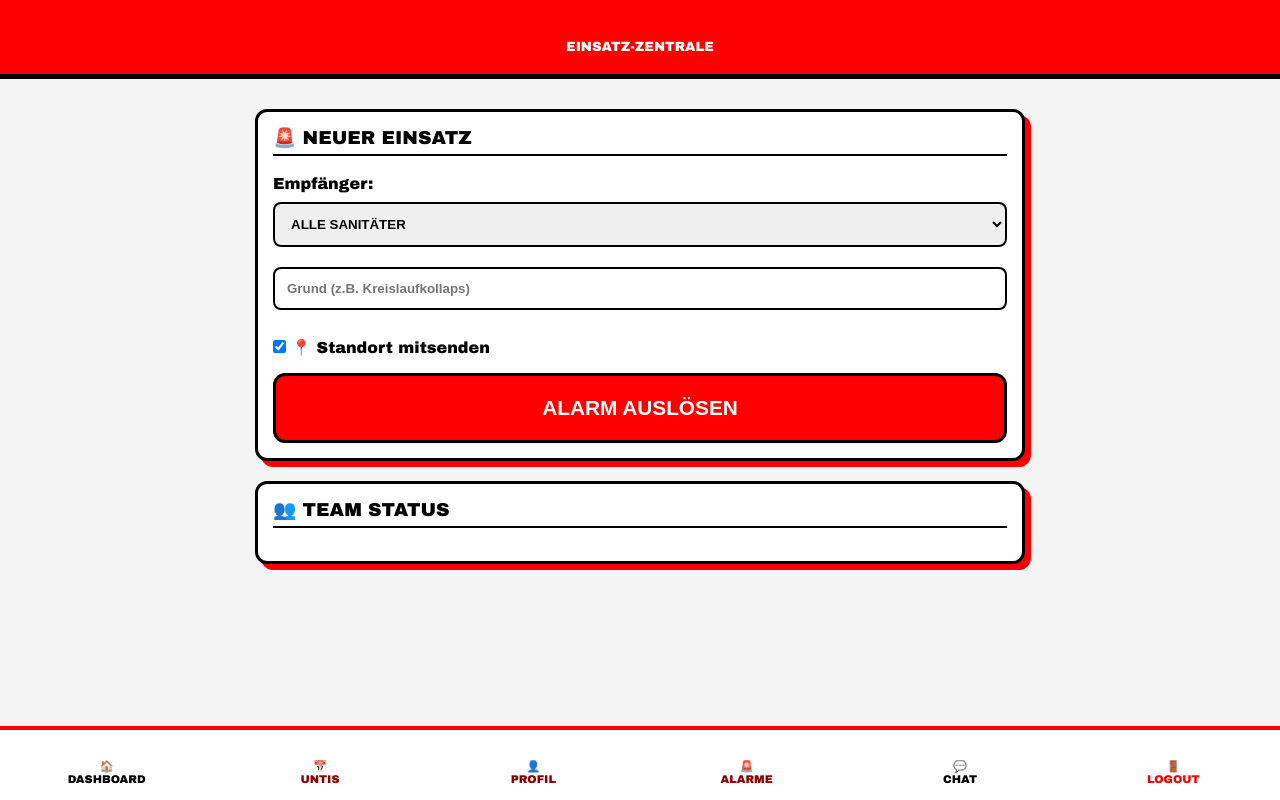
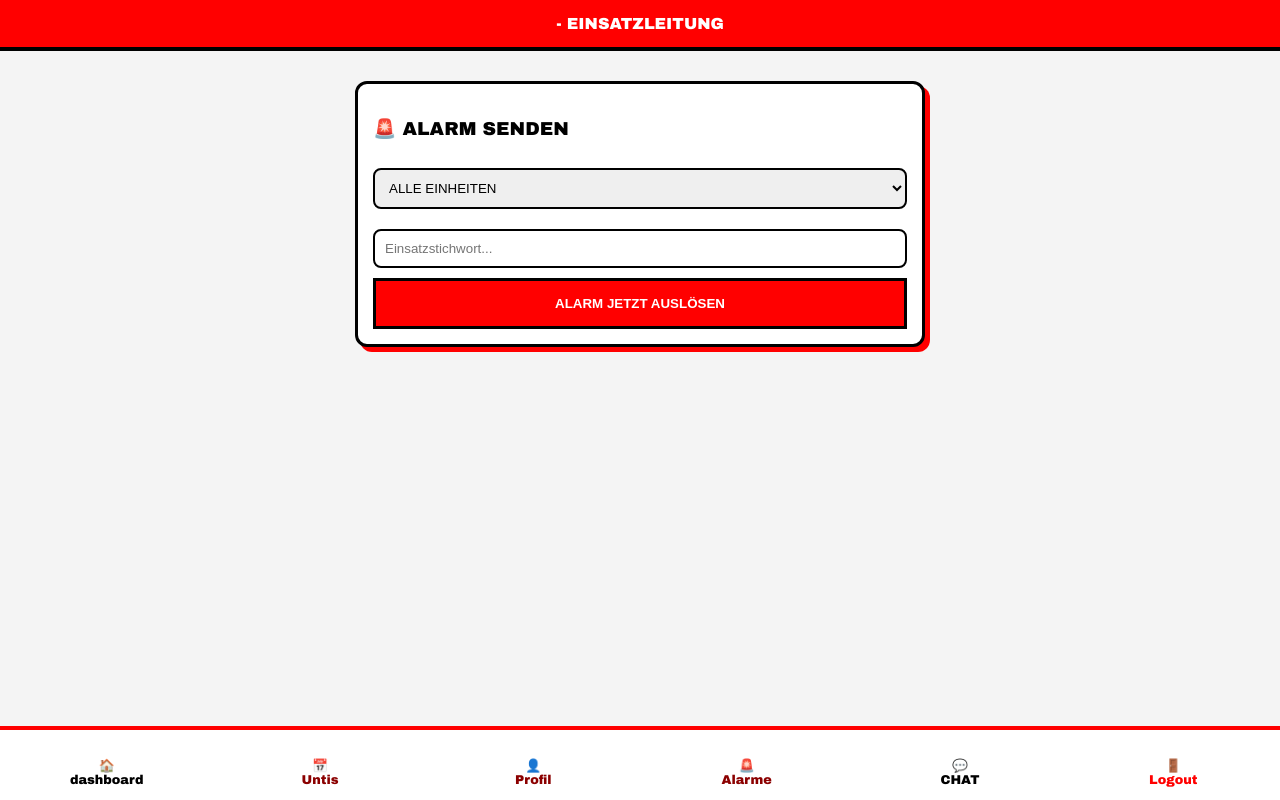
Before and after one commit to yunusemrevdffg/sanifunk-app, a Flask app: template templates/dashboard.html in a window 1280 px wide. Run offline with Flask 3, Linux system fonts and the light colour scheme; the template is opened without the code that fills it, so the values that code supplies are empty.

Commit message:
Erster Upload der Sani App

```diff
--- a/templates/dashboard.html
+++ b/templates/dashboard.html
@@ -3,107 +3,80 @@
 <meta name="viewport" content="width=device-width, initial-scale=1.0, maximum-scale=1.0, user-scalable=no">
 
 <style>
-    :root { --red: #ff0000; --dark: #000000; --white: #ffffff; }
-    body { background: #f4f4f4; padding-bottom: 90px; font-family: 'Arial Black', sans-serif; overflow-x: hidden; }
+    :root { --red: #ff0000; --dark: #000000; }
+    body { background: #f4f4f4; font-family: 'Arial Black', sans-serif; margin: 0; padding-bottom: 80px; }
 
-    .header-branding { background: var(--red); color: white; padding: 20px; text-align: center; border-bottom: 5px solid var(--dark); text-transform: uppercase; }
-    .dashboard-container { padding: 15px; max-width: 800px; margin: auto; }
+    /* Branding */
+    .header-branding { background: var(--red); color: white; padding: 15px; text-align: center; border-bottom: 4px solid var(--dark); text-transform: uppercase; }
 
-    .card { background: var(--white); border: 3px solid var(--dark); padding: 15px; margin-bottom: 20px; box-shadow: 6px 6px 0px var(--red); }
-    .card h3 { margin-top: 0; border-bottom: 2px solid var(--dark); padding-bottom: 5px; text-transform: uppercase; }
+    /* Container */
+    .dashboard-container { padding: 15px; max-width: 600px; margin: auto; }
+    .card { background: white; border: 3px solid var(--dark); padding: 15px; margin-bottom: 20px; box-shadow: 5px 5px 0px var(--red); }
 
-    input, select { width: 100%; padding: 12px; margin: 10px 0; border: 2px solid var(--dark); font-weight: bold; box-sizing: border-box; }
-
-    .btn-alarm { width: 100%; padding: 20px; font-size: 1.3em; background: var(--red); color: white; border: 3px solid var(--dark); font-weight: bold; cursor: pointer; text-transform: uppercase; }
-
-    /* --- DAS GROSSE ALARM-FENSTER (OVERLAY) --- */
+    /* Das Alarm-Menü (Overlay) */
     #alarmOverlay {
         display: none;
         position: fixed;
         top: 0; left: 0;
-        width: 100vw; height: 100vh;
+        width: 100%; height: 100%;
         background: var(--red);
         color: white;
-        z-index: 99999;
+        z-index: 999999; /* Extrem hoch damit es alles überdeckt */
         text-align: center;
-        padding-top: 40px;
-        box-sizing: border-box;
+        padding-top: 50px;
     }
 
-    .alarm-box { padding: 20px; }
-    .blink { animation: blinker 0.6s linear infinite; }
-    @keyframes blinker { 50% { opacity: 0; } }
+    .blink-text { animation: blink 0.5s infinite; font-size: 3em; font-weight: bold; margin: 0; }
+    @keyframes blink { 0% { opacity: 1; } 50% { opacity: 0.2; } 100% { opacity: 1; } }
 
-    .btn-stop {
+    .btn-confirm {
         background: white; color: var(--red);
-        padding: 25px; width: 90%;
-        border: 4px solid var(--dark);
-        font-weight: bold; font-size: 1.5em;
-        margin-top: 30px; cursor: pointer;
-        text-transform: uppercase;
+        padding: 25px; width: 85%;
+        border: 5px solid var(--dark);
+        font-size: 1.5em; font-weight: bold;
+        margin-top: 40px; text-transform: uppercase;
+        cursor: pointer;
     }
 
-    /* Navigation */
-    .nav-bar { position: fixed; bottom: 0; left: 0; width: 100%; height: 70px; background: white; display: flex; border-top: 4px solid var(--red); z-index: 1000; }
-    .nav-item { flex: 1; text-align: center; text-decoration: none; color: var(--dark); font-size: 0.7em; padding-top: 15px; font-weight: bold; text-transform: uppercase; }
+    /* Buttons & Inputs */
+    .btn-send { width: 100%; padding: 15px; background: var(--red); color: white; border: 3px solid var(--dark); font-weight: bold; cursor: pointer; }
+    input, select { width: 100%; padding: 10px; margin: 10px 0; border: 2px solid var(--dark); box-sizing: border-box; }
+
+    /* Nav */
+    .nav-bar { position: fixed; bottom: 0; width: 100%; height: 70px; background: white; display: flex; border-top: 4px solid var(--red); }
+    .nav-item { flex: 1; text-align: center; text-decoration: none; color: black; font-size: 0.8em; padding-top: 15px; font-weight: bold; }
 </style>
 
 <div class="header-branding">
-    {{ user.group }} <br> <small>Einsatz-Zentrale</small>
+    {{ user.group }} - EINSATZLEITUNG
 </div>
 
 <div class="dashboard-container">
     <div class="card">
-        <h3>🚨 NEUER EINSATZ</h3>
-        <label>Empfänger:</label>
+        <h3>🚨 ALARM SENDEN</h3>
         <select id="target">
-            <option value="all">ALLE SANITÄTER</option>
+            <option value="all">ALLE EINHEITEN</option>
             {% for m in members_emails if m != session['email'] %}
-                {% if m in all_users %}
-                    <option value="{{ m }}">{{ all_users[m]['name'] }}</option>
-                {% endif %}
+                <option value="{{ m }}">{{ all_users[m]['name'] }}</option>
             {% endfor %}
         </select>
-
-        <input type="text" id="msg" placeholder="Grund (z.B. Kreislaufkollaps)">
-
-        <div style="margin: 10px 0;">
-            <input type="checkbox" id="gps" checked style="width: auto;">
-            <label for="gps">📍 Standort mitsenden</label>
-        </div>
-
-        <button class="btn-alarm" id="sendBtn" onclick="sendAlarm()">ALARM AUSLÖSEN</button>
-    </div>
-
-    <div class="card">
-        <h3>👥 TEAM STATUS</h3>
-        {% for m in members_emails %}
-            {% if m in all_users %}
-            <div style="display: flex; justify-content: space-between; padding: 10px 0; border-bottom: 1px solid #eee;">
-                <span>{{ all_users[m]['name'] }}</span>
-                <small style="color: gray;">{{ all_users[m]['role'] }}</small>
-            </div>
-            {% endif %}
-        {% endfor %}
+        <input type="text" id="msg" placeholder="Einsatzstichwort...">
+        <button class="btn-send" onclick="sendAlarm()">ALARM JETZT AUSLÖSEN</button>
     </div>
 </div>
 
 <div id="alarmOverlay">
-    <div class="alarm-box">
-        <h1 class="blink" style="font-size: 3.5em; margin: 0;">🚨 EINSATZ</h1>
-        <hr style="border: 2px solid white; margin: 20px 0;">
+    <p class="blink-text">🚨 EINSATZ 🚨</p>
+    <div style="padding: 20px;">
+        <h2 style="font-size: 1.2em; text-decoration: underline;">VON:</h2>
+        <h1 id="alarmFrom" style="font-size: 2em; margin-bottom: 20px;">-</h1>
 
-        <div id="alarmData">
-            <p style="font-size: 1.2em; text-transform: uppercase;">Meldung von:</p>
-            <h2 id="alarmFrom" style="background: white; color: var(--red); display: inline-block; padding: 5px 15px;">-</h2>
+        <h2 style="font-size: 1.2em; text-decoration: underline;">INFO:</h2>
+        <h1 id="alarmMsg" style="font-size: 2.2em;">-</h1>
 
-            <p style="font-size: 1.2em; text-transform: uppercase; margin-top: 20px;">Grund:</p>
-            <h2 id="alarmText" style="font-size: 2em;">-</h2>
-        </div>
+        <div id="mapContainer"></div>
 
-        <div id="mapArea"></div>
-
-        <button class="btn-stop" onclick="stopAlarm()">✅ VERSTANDEN / STOPP</button>
+        <button class="btn-confirm" onclick="stopAlarm()">Gelesen / Stopp</button>
     </div>
 </div>
 
@@ -123,38 +96,41 @@
     const alarmSound = new Audio("/static/audio/alarm.mp3");
     alarmSound.loop = true;
 
-    // PRÜFEN OB EIN ALARM VORLIEGT (Alle 4 Sekunden)
-    setInterval(() => {
-        fetch('/api/check_alarm').then(r => r.json()).then(data => {
-            if (data.active) {
+    // WICHTIG: Browser-Audio freischalten
+    // Sobald der User IRGENDWO hinklickt, darf die App Töne abspielen
+    document.addEventListener('click', () => {
+        alarmSound.play().then(() => {
+            alarmSound.pause();
+        }).catch(() => {});
+    }, { once: true });
+
+    // Polling: Alle 3 Sekunden prüfen
+    function checkAlarm() {
+        fetch('/api/check_alarm')
+        .then(res => res.json())
+        .then(data => {
+            if(data.active) {
                 const overlay = document.getElementById('alarmOverlay');
+                if(overlay.style.display !== 'block') {
+                    // Infos ins Menü schreiben
+                    document.getElementById('alarmFrom').innerText = data.from;
+                    document.getElementById('alarmMsg').innerText = data.msg;
 
-                if (overlay.style.display !== 'block') {
-                    // 1. Infos füllen
-                    document.getElementById('alarmFrom').innerText = data.from;
-                    document.getElementById('alarmText').innerText = data.msg;
-
-                    // 2. Karte zeigen falls GPS da ist
-                    if (data.lat && data.lng) {
-                        document.getElementById('mapArea').innerHTML = `
-                            <a href="https://www.google.com/maps/search/?api=1&query=${data.lat},${data.lng}"
-                               target="_blank"
-                               style="color:white; font-weight:bold; font-size:1.2em; display:block; margin-top:20px;">
-                               📍 EINSATZORT AUF KARTE ANZEIGEN
-                            </a>`;
-                    } else {
-                        document.getElementById('mapArea').innerHTML = "";
+                    if(data.lat) {
+                        document.getElementById('mapContainer').innerHTML =
+                            `<a href="https://www.google.com/maps?q=${data.lat},${data.lng}" target="_blank" style="color:white; font-size:1.2em;">📍 EINSATZORT ÖFFNEN</a>`;
                     }
 
-                    // 3. Overlay anzeigen & Sound an
+                    // Menü anzeigen & Sound starten
                     overlay.style.display = 'block';
-                    alarmSound.play().catch(e => console.log("Sound braucht Klick-Interaktion"));
+                    alarmSound.play().catch(e => alert("ALARM! Bitte Bildschirm berühren für Sound!"));
                 }
             }
         });
-    }, 4000);
+    }
 
-    // ALARM BESTÄTIGEN
+    setInterval(checkAlarm, 3000);
+
     function stopAlarm() {
         fetch('/api/stop_alarm', { method: 'POST' }).then(() => {
             alarmSound.pause();
@@ -163,39 +139,26 @@
         });
     }
 
-    // ALARM SENDEN
     function sendAlarm() {
         const t = document.getElementById('target').value;
-        const m = document.getElementById('msg').value || "EINSATZ-ALARM";
-        const btn = document.getElementById('sendBtn');
+        const m = document.getElementById('msg').value || "Einsatzalarm!";
 
-        btn.innerText = "SENDE...";
-        btn.style.background = "orange";
-
-        if (document.getElementById('gps').checked) {
-            navigator.geolocation.getCurrentPosition(
-                p => exec(t, m, p.coords.latitude, p.coords.longitude),
-                () => exec(t, m, null, null)
-            );
-        } else {
-            exec(t, m, null, null);
-        }
+        // Versuchen GPS zu kriegen, sonst ohne senden
+        navigator.geolocation.getCurrentPosition(
+            (pos) => execSend(t, m, pos.coords.latitude, pos.coords.longitude),
+            () => execSend(t, m, null, null),
+            { timeout: 5000 }
+        );
     }
 
-    function exec(t, m, la, lo) {
+    function execSend(t, m, lat, lng) {
         fetch('/api/trigger_alarm', {
             method: 'POST',
-            headers: { 'Content-Type': 'application/json' },
-            body: JSON.stringify({ target: t, message: m, lat: la, lng: lo })
+            headers: {'Content-Type': 'application/json'},
+            body: JSON.stringify({target: t, message: m, lat: lat, lng: lng})
         }).then(() => {
-            const btn = document.getElementById('sendBtn');
-            btn.innerText = "✅ ERFOLGREICH";
-            btn.style.background = "green";
-            setTimeout(() => {
-                btn.innerText = "ALARM AUSLÖSEN";
-                btn.style.background = "";
-                document.getElementById('msg').value = "";
-            }, 3000);
+            alert("Alarm wurde gesendet!");
+            document.getElementById('msg').value = "";
         });
     }
 </script>
```
